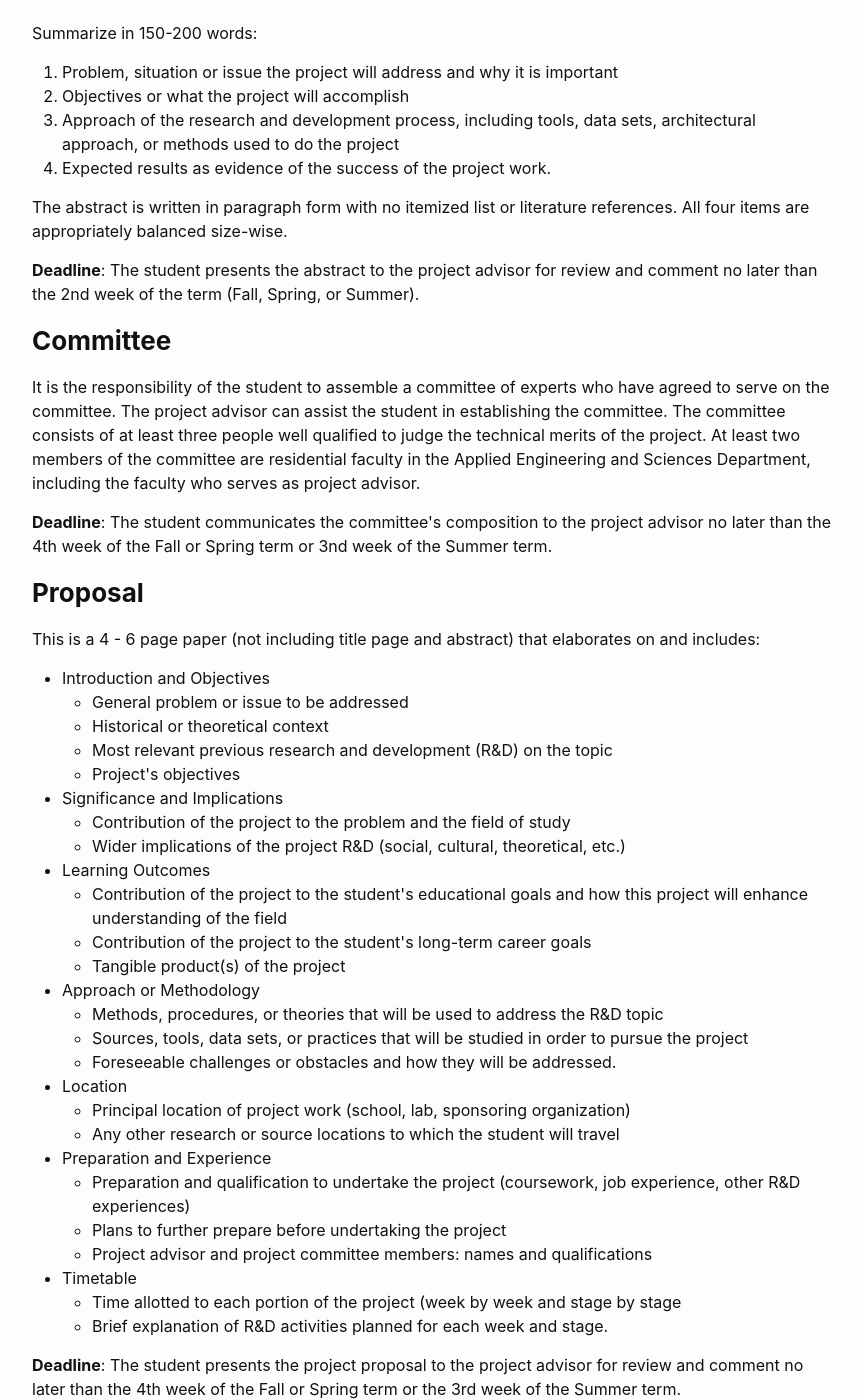
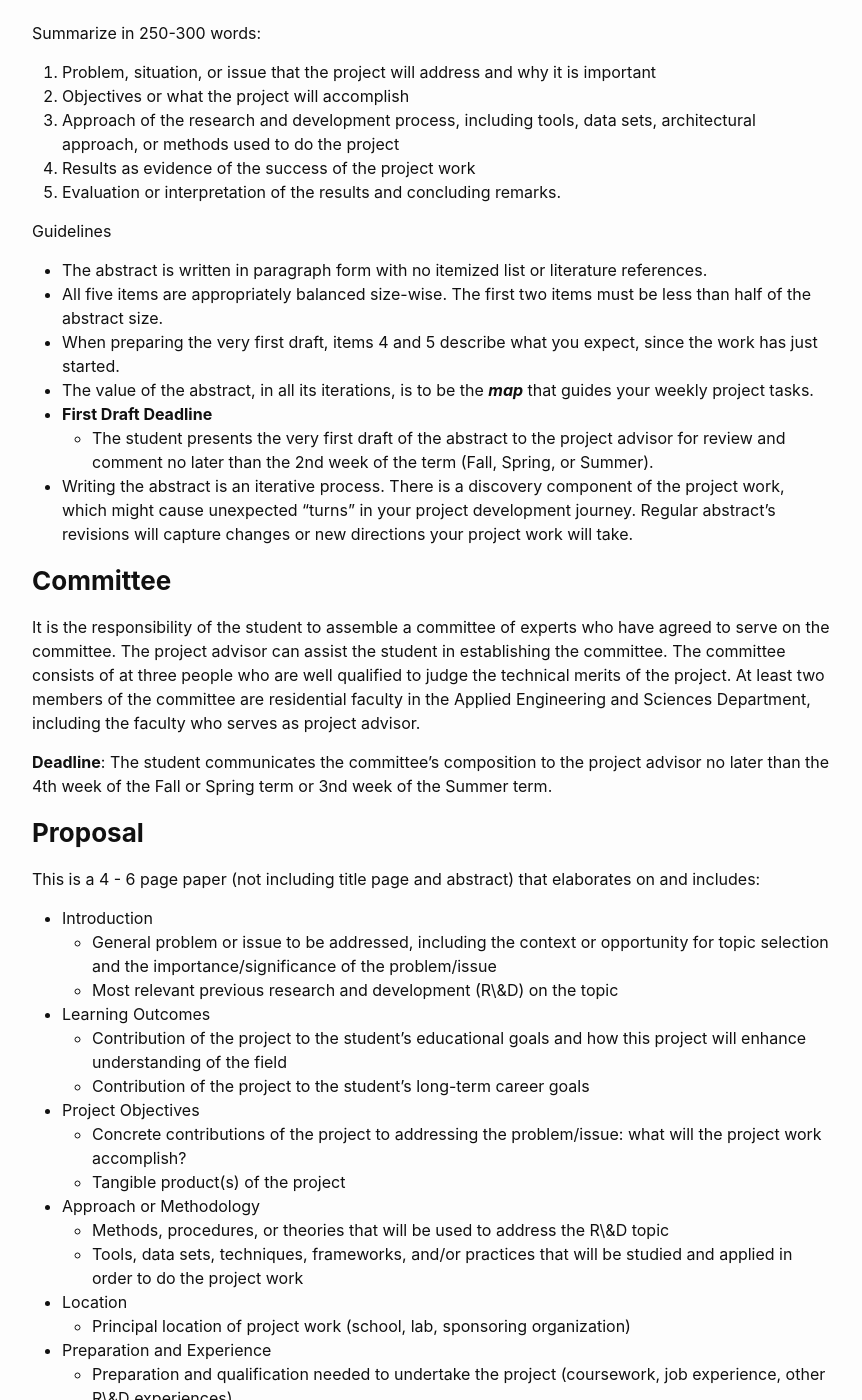
Before and after one commit to unh-comp-master-project/unh-comp-master-project.github.io, a Jekyll site: the page built from milestones.md, in a window 1280 px wide and 1400 px high, scrolled down 233 px. Shown: the whole window, without its empty margins (208-1070 px from the left). Built offline with Jekyll 4.4.1, drawn with Linux system fonts in a browser that asks for light colours; some of the changed text lies outside the part shown.

Commit message:
Updated abstarct & proposal in milestones.md

```diff
--- a/milestones.md
+++ b/milestones.md
@@ -6,53 +6,56 @@ permalink: /milestones
 
 ### **Abstract**
 
-Summarize in 150-200 words:
+Summarize in 250-300 words:
 
-1. Problem, situation or issue the project will address and why it is important
+1. Problem, situation, or issue that the project will address and why it is important
 2. Objectives or what the project will accomplish
 3. Approach of the research and development process, including tools, data sets, architectural approach, or methods used to do the project
-4. Expected results as evidence of the success of the project work.
+4. Results as evidence of the success of the project work
+5. Evaluation or interpretation of the results and concluding remarks.
 
-The abstract is written in paragraph form with no itemized list or literature references. All four items are appropriately balanced size-wise.
+Guidelines
 
-**Deadline**: The student presents the abstract to the project advisor for review and comment no later than the 2nd week of the term (Fall, Spring, or Summer).
+* The abstract is written in paragraph form with no itemized list or literature references.
+* All five items are appropriately balanced size-wise. The first two items must be less than half of the abstract size.
+* When preparing the very first draft, items 4 and 5 describe what you expect, since the work has just started.
+* The value of the abstract, in all its iterations, is to be the ***map*** that guides your weekly project tasks.
+* **First Draft Deadline**
+  * The student presents the very first draft of the abstract to the project advisor for review and comment no later than the 2nd week of the term (Fall, Spring, or Summer).
+* Writing the abstract is an iterative process. There is a discovery component of the project work, which might cause unexpected "turns" in your project development journey. Regular abstract's revisions will capture changes or new directions your project work will take.
 
 ### **Committee**
 
-It is the responsibility of the student to assemble a committee of experts who have agreed to serve on the committee. The project advisor can assist the student in establishing the committee. The committee consists of at least three people well qualified to judge the technical merits of the project. At least two members of the committee are residential faculty in the Applied Engineering and Sciences Department, including the faculty who serves as project advisor.
+It is the responsibility of the student to assemble a committee of experts who have agreed to serve on the committee. The project advisor can assist the student in establishing the committee. The committee consists of at three people who are well qualified to judge the technical merits of the project. At least two members of the committee are residential faculty in the Applied Engineering and Sciences Department, including the faculty who serves as project advisor.
 
-**Deadline**: The student communicates the committee&#39;s composition to the project advisor no later than the 4th week of the Fall or Spring term or 3nd week of the Summer term.
+**Deadline**: The student communicates the committee's composition to the project advisor no later than the 4th week of the Fall or Spring term or 3nd week of the Summer term.
 
 ### **Proposal**
 
 This is a 4 - 6 page paper (not including title page and abstract) that elaborates on and includes:
 
-- Introduction and Objectives
-  - General problem or issue to be addressed
-  - Historical or theoretical context
-  - Most relevant previous research and development (R&amp;D) on the topic
-  - Project&#39;s objectives
-- Significance and Implications
-  - Contribution of the project to the problem and the field of study
-  - Wider implications of the project R&amp;D        (social, cultural, theoretical, etc.)
+- Introduction
+  - General problem or issue to be addressed, including the context or opportunity for topic selection and the importance/significance of the problem/issue
+  - Most relevant previous research and development (R\&D) on the topic
 - Learning Outcomes
-  - Contribution of the project to the student&#39;s educational goals and how this project will enhance understanding of the field
-  - Contribution of the project to the student&#39;s long-term career goals
+  - Contribution of the project to the student's educational goals and how this project will enhance understanding of the field
+  - Contribution of the project to the student's long-term career goals
+- Project Objectives
+  - Concrete contributions of the project to addressing the problem/issue: what will the project work accomplish?
   - Tangible product(s) of the project
 - Approach or Methodology
-  - Methods, procedures, or theories that will be used to address the R&amp;D topic
-  - Sources, tools, data sets, or practices that will be studied in order to pursue the project
-  - Foreseeable challenges or obstacles and how they will be addressed.
+  - Methods, procedures, or theories that will be used to address the R\&D topic
+  - Tools, data sets, techniques, frameworks, and/or practices that will be studied and applied in order to do the project work
 - Location
   - Principal location of project work (school, lab, sponsoring organization)
-  - Any other research or source locations to which the student will travel
 - Preparation and Experience
-  - Preparation and qualification to undertake the project (coursework, job experience, other R&amp;D experiences)
-  - Plans to further prepare before undertaking the project
-  - Project advisor and project committee members: names and qualifications
-- Timetable
-  - Time allotted to each portion of the project (week by week and stage by stage
-  - Brief explanation of R&amp;D activities planned for each week and stage.
+  - Preparation and qualification needed to undertake the project (coursework, job experience, other R\&D experiences)
+  - Plans to further prepare while undertaking the project
+- Project advisor and project committee members
+  - Names, titles/positions, emails
+- Timeline and Planned Activities
+  - Time allotted to each portion of the project (week by week and stage by stage)
+  - Brief explanation of the R\&D activities planned for each week and stage.
 
 **Deadline**: The student presents the project proposal to the project advisor for review and comment no later than the 4th week of the Fall or Spring term or the 3rd week of the Summer term.
 
```
